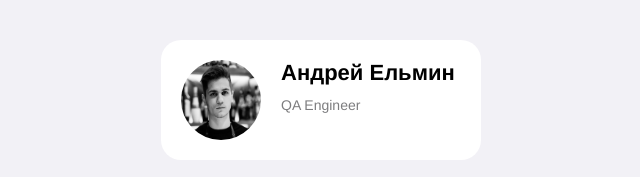
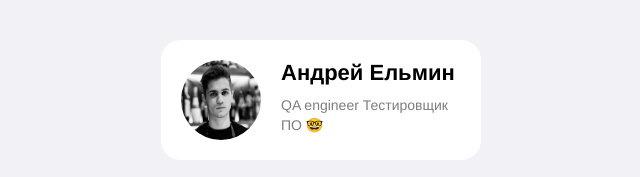
Before and after one commit to andrei-elmin-qa/-HTML-CSS, a plain HTML site: page index.html in a window 1280 px wide. Shown: the top 177 px of the page, without its empty margins (319-959 px from the left). Drawn offline with Linux system fonts and the light colour scheme.

Commit message:
добавил эмоджи

```diff
--- a/index.html
+++ b/index.html
@@ -14,7 +14,7 @@
       <img src="./7411XxITOzI.jpg" alt="avatar" class="header__avatar" />
       <div class="header__textContainer">
         <h1 class="header__title">Андрей Ельмин</h1>
-        <h3 class="header__subtitle">QA Engineer</h3>
+        <h3 class="header__subtitle">QA engineer Тестировщик ПО 🤓</h3>
       </div>
     </header>
 
```
